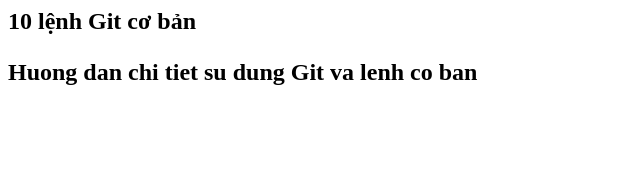
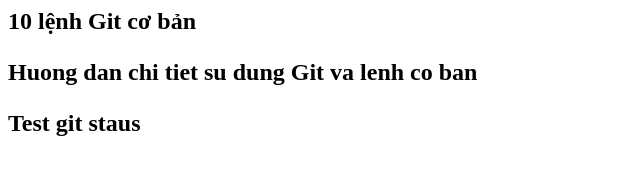
Before and after one commit to dangvolca4/Demo-Selenium, a plain HTML site: page index.html in a window 1280 px wide. Shown: the whole page, without its empty margins (0-640 px from the left). Drawn offline with Linux system fonts and the light colour scheme.

Commit message:
add text

```diff
--- a/index.html
+++ b/index.html
@@ -7,5 +7,6 @@
 <body>
     <h2> 10 lệnh Git cơ bản <h2>
     <p> Huong dan chi tiet su dung Git va lenh co ban <p>
+    <span> Test git staus<span></span>
 </body>
 </html>
```
